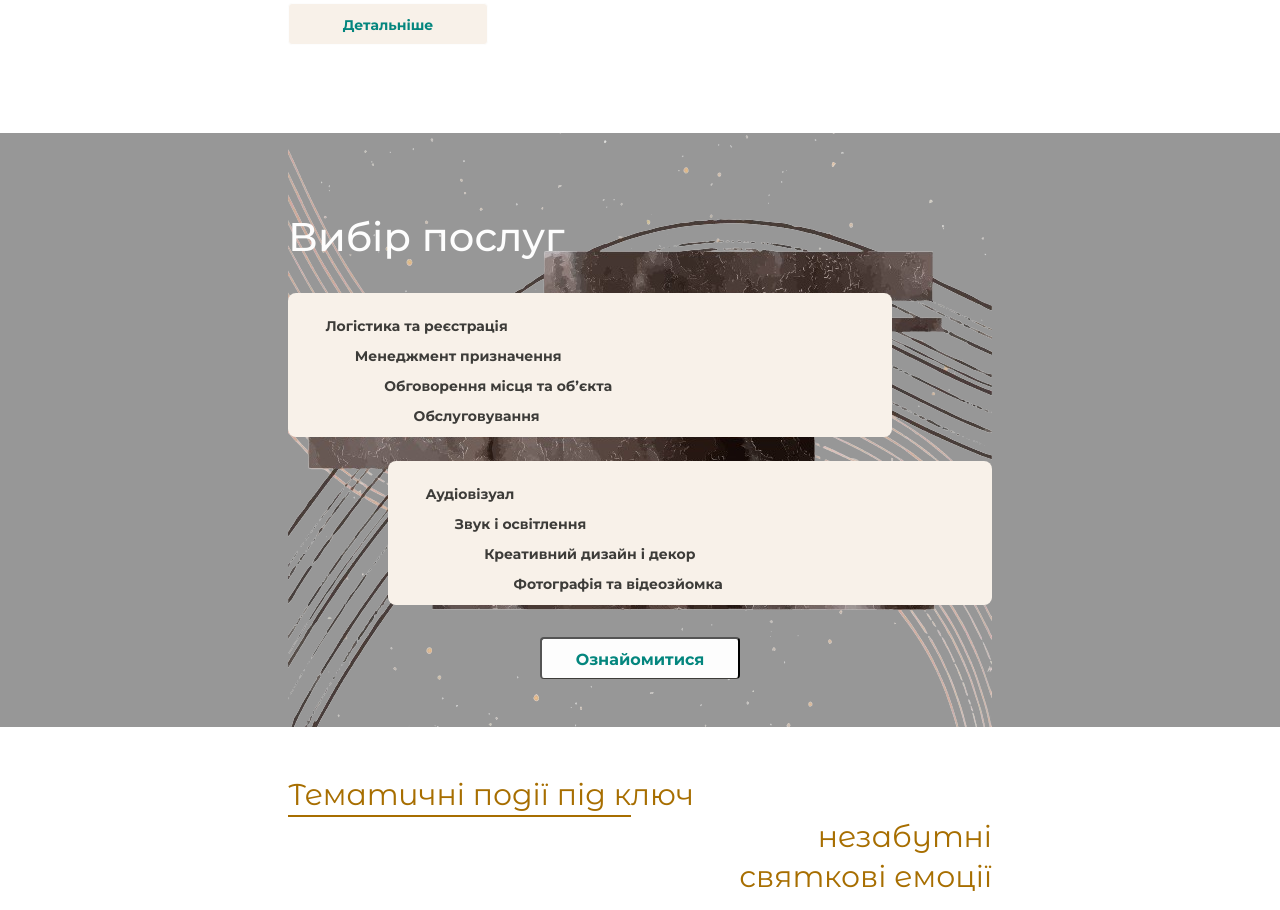
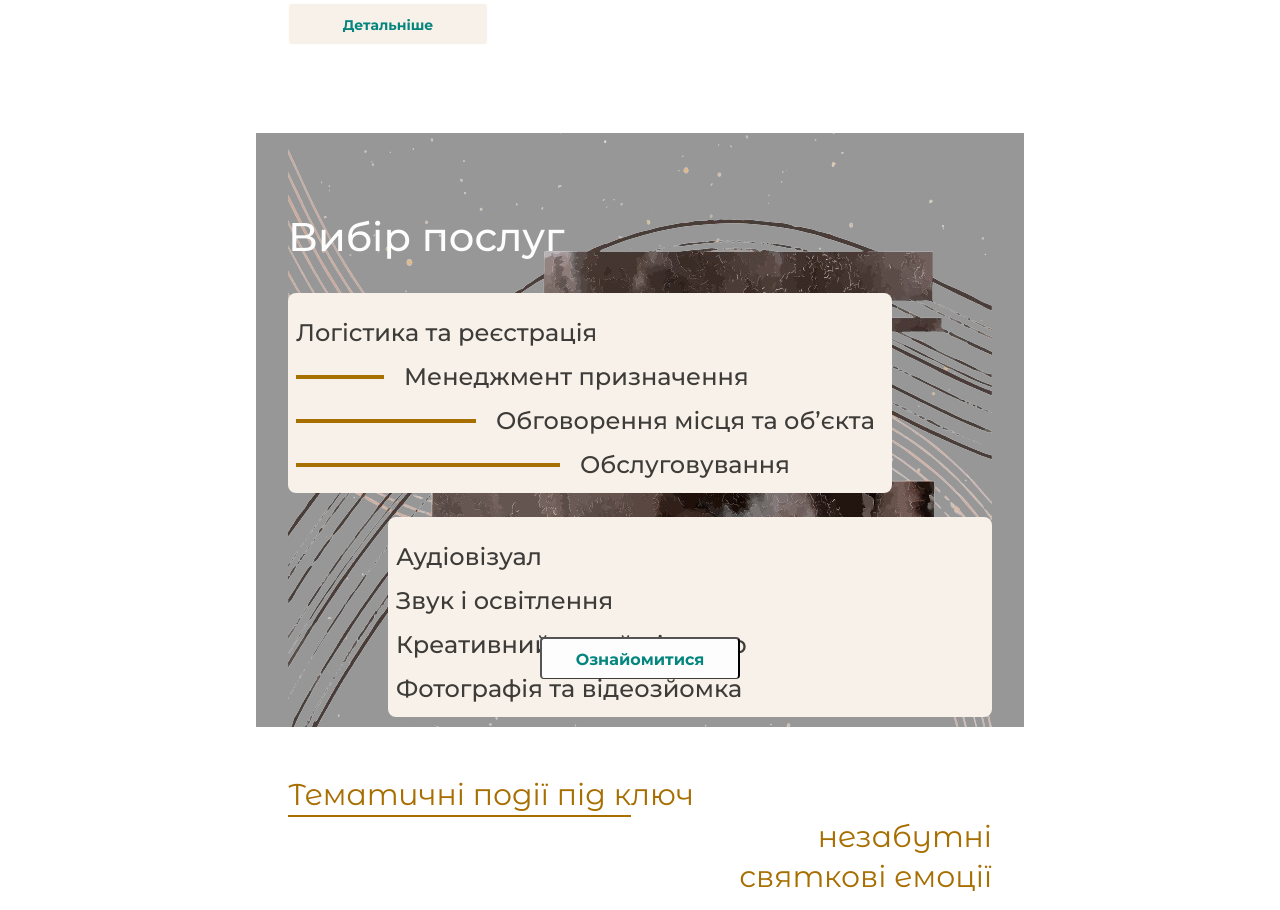
Before and after one commit to sergiy1999/CDB-1, a plain HTML site: page index.html in a window 1280 px wide. Shown: the part 2130-3040 px from the top of the page. Drawn offline with nearby package versions, Linux system fonts and the light colour scheme; files whose address does not match are found by name.

Commit message:
adapted service linc

```diff
--- a/css/style.css
+++ b/css/style.css
@@ -3,6 +3,11 @@ body {
     color: #434455;
     background-color: #FFF;
     block-size: border-box;
+}
+
+*::before,
+*::after {
+  box-sizing: border-box;
 }
 
 ul {
@@ -328,7 +333,6 @@ color: #a76e00;
 .services{
     margin: 0 auto;
     width: 375px;
-    /* height: 520px; */
     background-repeat: no-repeat;
     background-image:  linear-gradient(rgba(46, 47, 66, 0.7), rgba(46, 47, 66, 0.7)), url(..//images/desegen-servict.jpg);
 }
@@ -910,7 +914,7 @@ color: #979797;
      }
 
      .services{
-       width: 100%;
+       width: 768px;
        height: 100%;
        padding-top: 80px;
        padding-bottom: 48px;
@@ -973,4 +977,71 @@ color: #979797;
         justify-content: center;
      }
 
-}
+     .services-linc{
+        font-weight: 500;
+font-size: 24px;
+line-height: 1.33333;
+color: #3d3c39;
+     }
+
+     .retreat-one{
+        margin-left: 0;
+     }
+
+     .retreat-two{
+        margin-left: 0;
+     }
+
+      .managment{
+        display: flex;
+        align-items: center;
+        gap: 20px;
+      }
+
+     .managment::before{
+        content: "";
+        border: 2px solid #a76e00;
+        width: 88px;
+         height: 0px;
+     }
+
+     .retreat-three{
+        margin-left: 0;
+     }
+
+
+     .breakdown{
+        display: flex;
+        align-items: center;
+        gap: 20px;
+      }
+
+      .breakdown::before{
+        content: "";
+        border: 2px solid #a76e00;
+        width: 180px;
+         height: 0px;
+      }
+
+      .retreat-three{
+        margin-left: 0;
+      }
+
+      .actions{
+        display: flex;
+        align-items: center;
+        gap: 20px;
+      }
+
+    .actions::before{
+        content: "";
+        border: 2px solid #a76e00;
+        width: 264px;
+         height: 0px;
+    }
+
+    .retreat-for{
+        margin-left: 0;
+    }
+
+ }
--- a/index.html
+++ b/index.html
@@ -134,10 +134,10 @@
             <div class="box-services">
                 <div class="talck-service">
                     <ul class="service-list">
-                        <li class="services-linc retreat-one">Логістика та реєстрація</li>
-                        <li class="services-linc retreat-two">Менеджмент призначення</li>
-                        <li class="services-linc retreat-three">Обговорення місця та об’єкта</li>
-                        <li class="services-linc retreat-for">Обслуговування</li>
+                        <li class="services-linc logic retreat-one">Логістика та реєстрація</li>
+                        <li class="services-linc managment retreat-two">Менеджмент призначення</li>
+                        <li class="services-linc breakdown discussion retreat-three">Обговорення місця та об’єкта</li>
+                        <li class="services-linc actions retreat-for">Обслуговування</li>
                     </ul>
                </div>
                 <div class="line-services"></div>
```
